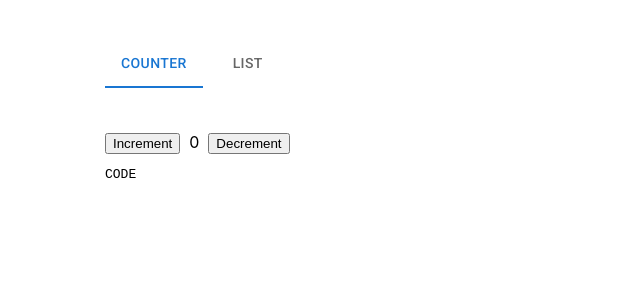
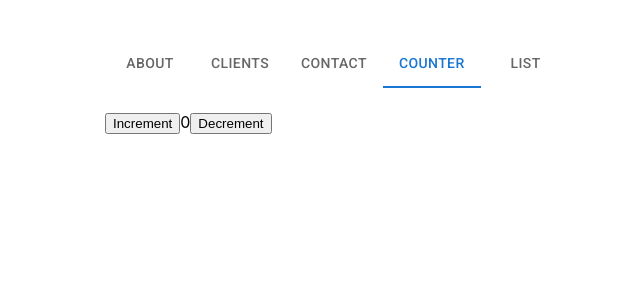
Before and after one commit to hasti-akd/desn3037-exercise-5, a React (Create React App) app: page /counter in a window 1280 px wide. Shown: the top 300 px of the page, without its empty margins (259-899 px from the left). Built offline with nearby package versions, Linux system fonts and the light colour scheme.

Commit message:
Revert "Sync component placeholder established"
This reverts commit d11b8749714eb79f3bdd326e2050430ac6faf157.

```diff
--- a/src/App.js
+++ b/src/App.js
@@ -14,7 +14,6 @@ import Contact from "./components/Contact";
 import Menu from "./components/Menu";
 import Counter from "./components/Counter";
 import List from "./components/List";
-import Sync from "./components/Sync";
 
 import { store } from './redux/store'
 import { Provider } from 'react-redux'
@@ -39,9 +38,8 @@ function App() {
             <Route exact path="counter" element={<Counter />} />
             <Route exact path="list" element={<List />} />
           </Routes>
+
         </BrowserRouter>
-
-        <Sync/>
 
         </Container>
 
--- a/src/components/Counter.js
+++ b/src/components/Counter.js
@@ -8,7 +8,6 @@ export default function Counter() {
 
   return (
     <div>
-      <br></br>
       <div>
         <button
           aria-label="Increment value"
@@ -16,7 +15,7 @@ export default function Counter() {
         >
           Increment
         </button>
-        <span>&nbsp; {count} &nbsp;</span>
+        <span>{count}</span>
         <button
           aria-label="Decrement value"
           onClick={() => dispatch(decrement())}
--- a/src/components/Menu.js
+++ b/src/components/Menu.js
@@ -10,9 +10,9 @@ export default function Menu(){
 
         <div>
             <Tabs value={pathname}>
-                {/* <Tab component = {Link} to="/about" value="/about" label="About" /> */}
-                {/* <Tab component = {Link} to="/clients" value="/clients" label="Clients" /> */}
-                {/* <Tab component = {Link} to="/contact" value="/contact" label="Contact" /> */}
+                <Tab component = {Link} to="/about" value="/about" label="About" />
+                <Tab component = {Link} to="/clients" value="/clients" label="Clients" />
+                <Tab component = {Link} to="/contact" value="/contact" label="Contact" />
                 <Tab component = {Link} to="/counter" value="/counter" label="Counter" />
                 <Tab component = {Link} to="/list" value="/list" label="List" />
             </Tabs>
--- a/src/components/Sync.js
+++ /dev/null
@@ -1,11 +0,0 @@
-import * as React from "react"
-
-export default function Sync(){
-
-    return (
-        <pre>
-            CODE
-        </pre>
-    )
-
-}
--- a/src/redux/store.js
+++ b/src/redux/store.js
@@ -6,5 +6,6 @@ export const store = configureStore({
   reducer: {
     counter: counterReducer,
     list: listReducer,
+
   },
 })
```
